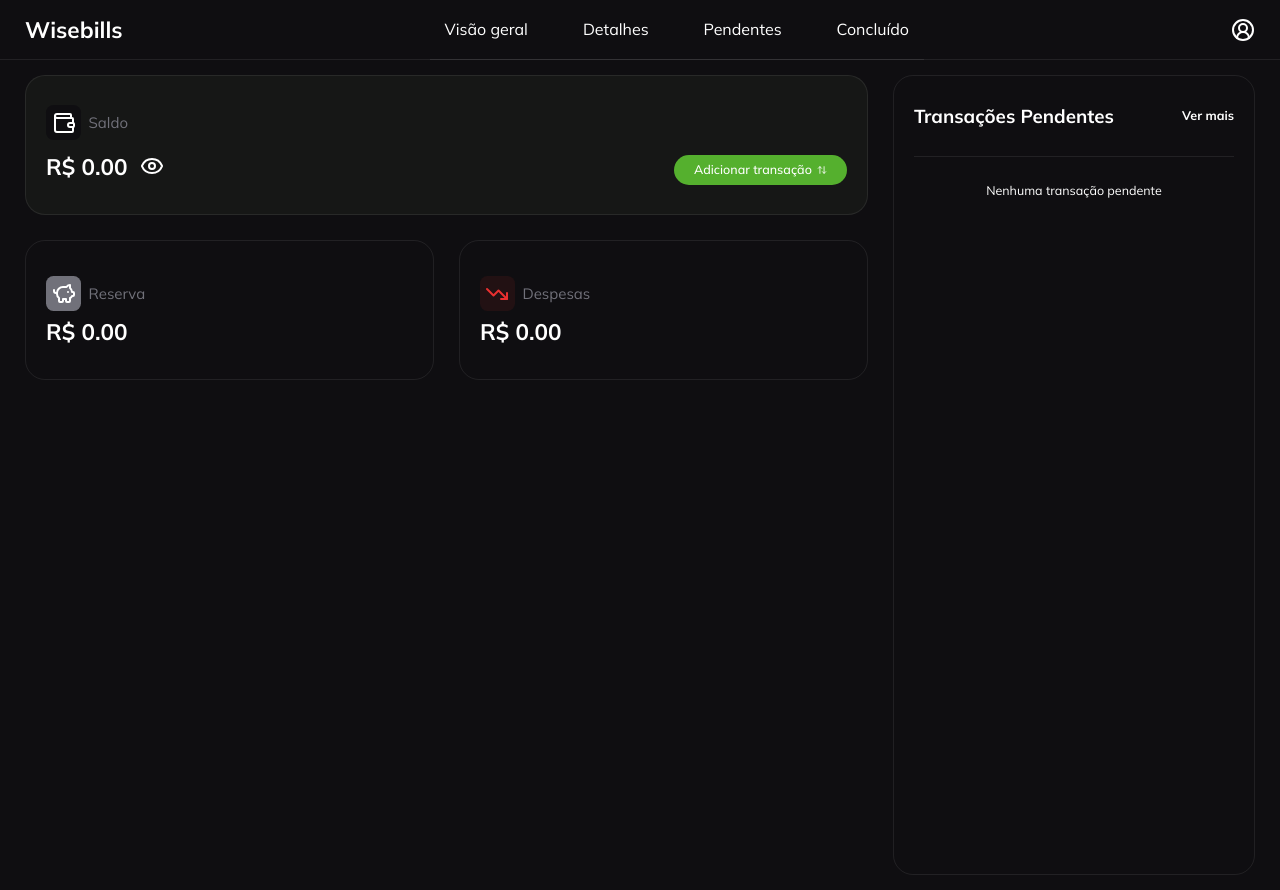
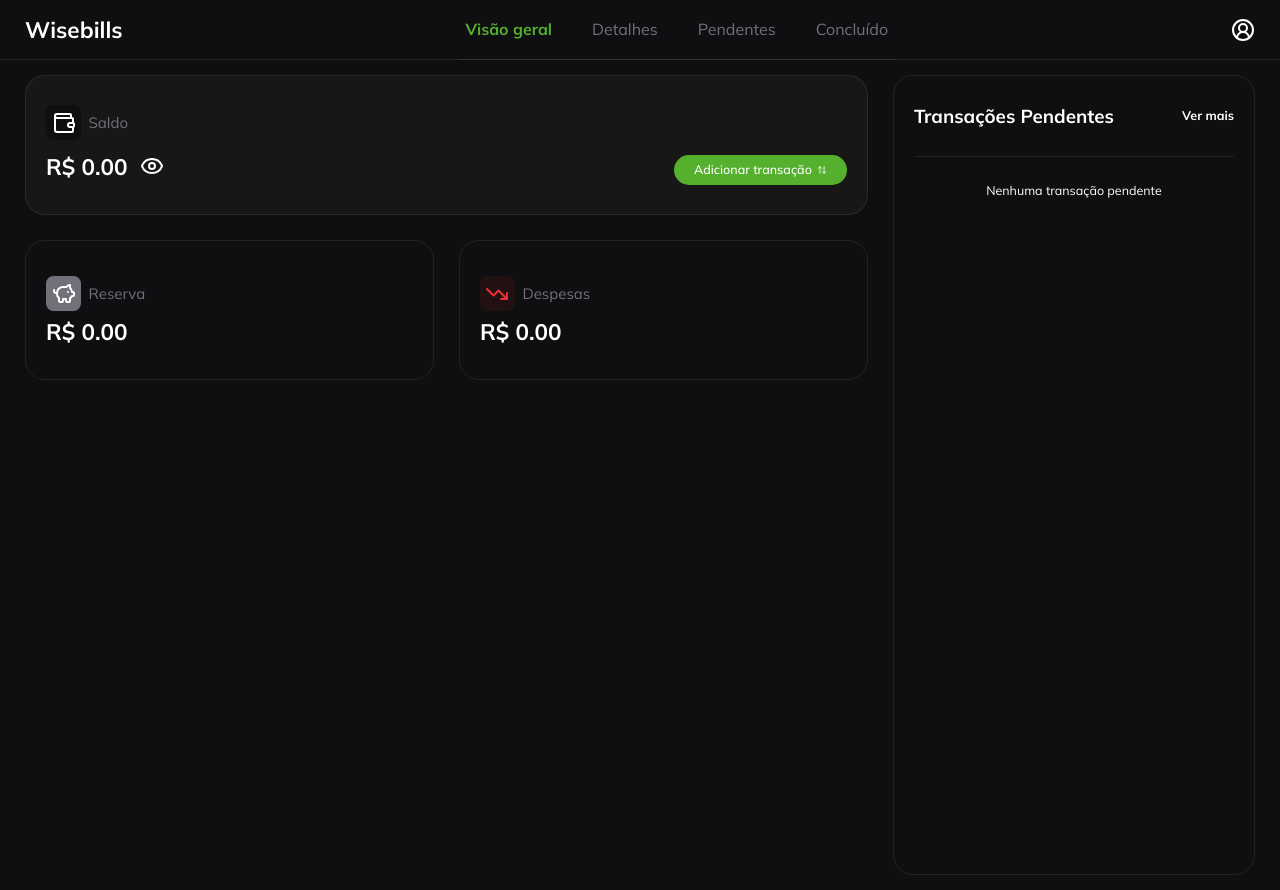
Before and after one commit to nicolasfreitas-dev/wisebills, a Next.js app: page / in a window 1280 px wide. Built offline with nearby package versions, Linux system fonts and the light colour scheme.

Commit message:
feat: add current page dynamic visualization with usePathName

```diff
--- a/src/components/Header/index.tsx
+++ b/src/components/Header/index.tsx
@@ -4,9 +4,19 @@ import { CircleUserRound } from "lucide-react";
 import Navbar from "../Navbar";
 import { useResize } from "@/hooks/useResize";
 import Link from "next/link";
+import { usePathname } from "next/navigation";
 
 export default function Header() {
         const { windowSize } = useResize()
+
+        const pathname = usePathname()
+
+        const links = [
+            { href: "/", label: "Visão geral" },
+            { href: "/pages/details", label: "Detalhes" },
+            { href: "/pages/pending", label: "Pendentes" },
+            { href: "/pages/completed", label: "Concluído" }
+        ]
 
     return (
         <header className="w-full h-24 flex items-center justify-between gap-4 border-b-[1px] border-b-border-color px-10">
@@ -15,10 +25,11 @@ export default function Header() {
             </span>
             <Navbar>
                 <nav className={`h-24 flex items-center gap-10 list-none border-b-[1px] border-b-border-color ${windowSize <= 640 ? "hidden" : ""}`}>
-                    <Link href="/" className="cursor-pointer p-6">Visão geral</Link>
-                    <Link href="/pages/details" className="cursor-pointer p-6">Detalhes</Link>
-                    <Link href="/pages/pending" className="cursor-pointer p-6">Pendentes</Link>
-                    <Link href="/pages/completed" className="cursor-pointer p-6">Concluído</Link>
+                    {links.map(({ href, label }) => (
+                        <Link key={href} href={href} className={`px-3 py-2 transition-colors ${pathname === href ? "font-bold text-green-detail" : "text-gray-detail"}`}>
+                            {label}
+                        </Link>
+                    ))}
                 </nav>
             </Navbar>
             <div>
```
